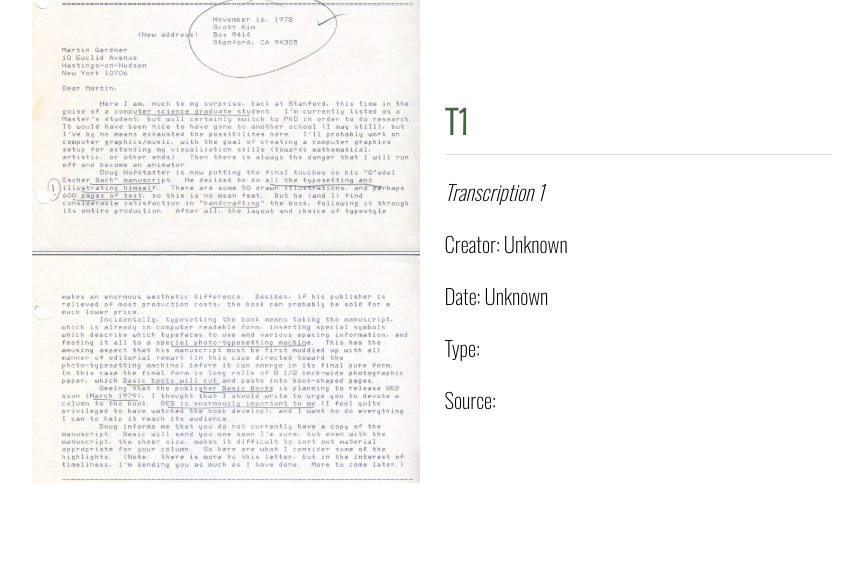
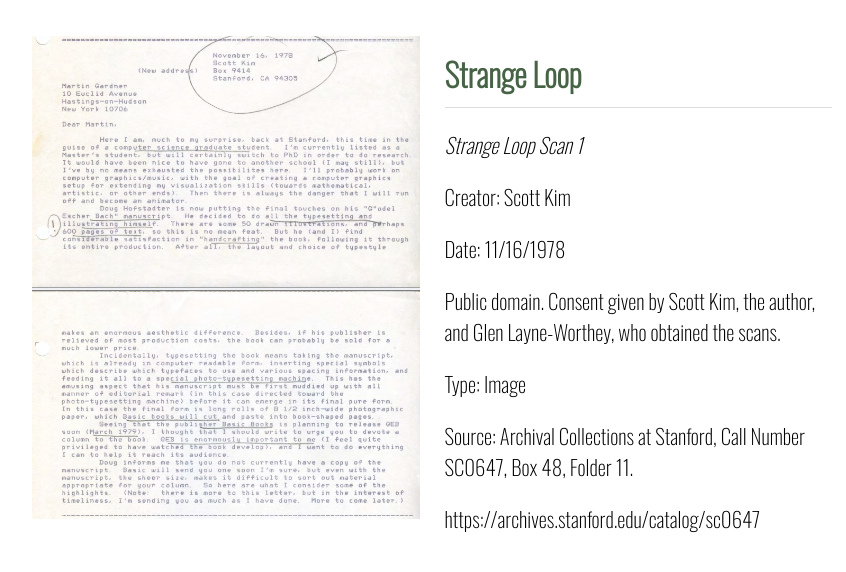
Before and after one commit to victoryang-stack/StrangeLoop, a Jekyll site: the page built from _mindoc_media/T1.md, in a window 1280 px wide. Shown: the top 572 px of the page, without its empty margins (208-1054 px from the left). Built offline with Jekyll 4.4.1, drawn with Linux system fonts in a browser that asks for light colours.

Commit message:
Update T1.md

```diff
--- a/_mindoc_media/T1.md
+++ b/_mindoc_media/T1.md
@@ -3,17 +3,17 @@ page: source
 title: T1
 media_type: image
 
-_title: T1
-description: Transcription 1
-creator: Unknown
-_date: Unknown
-rights:
-type:
-source:
-identifier:
+_title: Strange Loop
+description: Strange Loop Scan 1
+creator: Scott Kim
+_date: 11/16/1978
+rights: Public domain. Consent given by Scott Kim, the author, and Glen Layne-Worthey, who obtained the scans.
+type: Image
+source: Archival Collections at Stanford, Call Number SC0647, Box 48, Folder 11.
+identifier: https://archives.stanford.edu/catalog/sc0647
 contributor:
 format:
-credit_(IPTC):
+credit_(IPTC): Digitization by Glen Layne-Worthey, courtesy of Archival Collections at Stanford
 date_created_(IPTC):
 
 _path: /assets/img/Images/T1.jpeg
```
